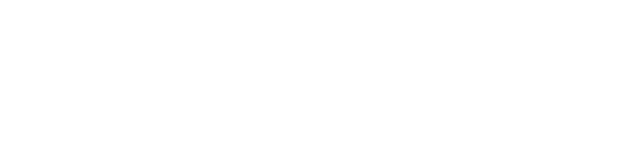
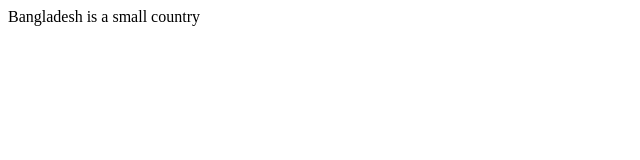
Before and after one commit to saidul24/first-repo, a plain HTML site: page index.html in a window 1280 px wide. Shown: the whole page, without its empty margins (0-640 px from the left). Drawn offline with Linux system fonts and the light colour scheme.

Commit message:
added a new text

```diff
--- a/index.html
+++ b/index.html
@@ -6,6 +6,7 @@
     <title>Document</title>
 </head>
 <body>
+    Bangladesh is a small country
 
 </body>
 </html>
```
